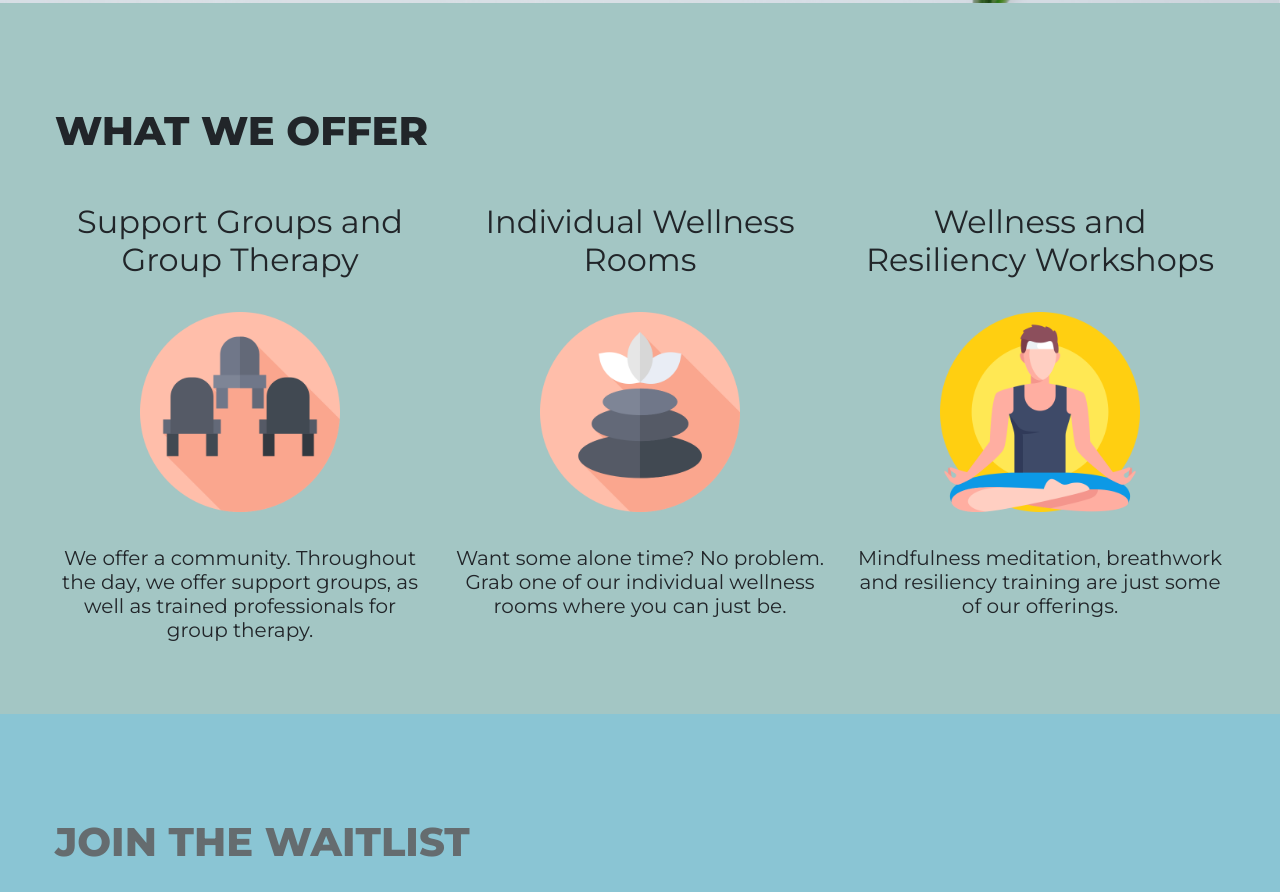
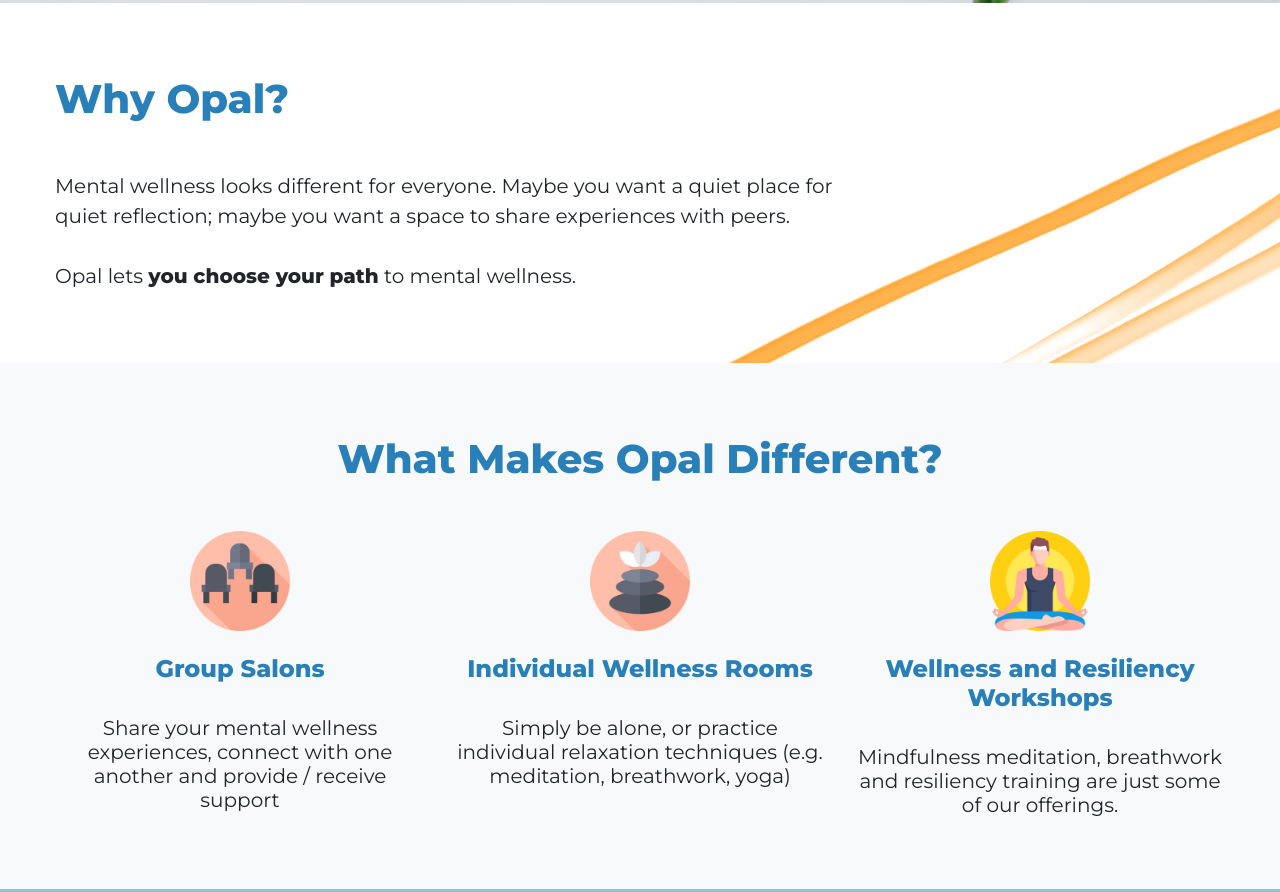
Before and after one commit to rosshochwert/mentalwellness, a website: page src/index.html in a window 1280 px wide. Shown: the part 747-1639 px from the top of the page. Drawn offline with nearby package versions, Linux system fonts and the light colour scheme.

Commit message:
more revisions

```diff
--- a/src/css/style.css
+++ b/src/css/style.css
@@ -30,7 +30,30 @@
 	width: 60%;
 }
 
-.joinSection{
+.whyOpal{
+	text-align: left;
+	padding-top: 40px;
+	padding-bottom: 40px;
+	color:#2980b9;
+}
+
+.opalDifCenter{
+	text-align: center;
+	padding-top: 40px;
+	padding-bottom: 40px;
+	color:#2980b9;
+}
+
+.opalDifferent{
+	text-align: left;
+	max-width: 800px;
+	font-size: 20px;
+}
+
+.offerTitles{
+	text-align: center;
+	color:#2980b9;
+	font-weight: 600;
 }
 
 
@@ -80,6 +103,17 @@
 	background-repeat: no-repeat;
 }
 
+.backgroundImageWhy{
+	background-image: url("/img/randomlines.png");
+	background-position: 0px -900px;
+	background-size: auto;
+	background-repeat: no-repeat;
+}
+
+.topJoin, .topJoin:hover{
+	color:white;
+}
+
 .descriptionText{
 	margin-top: 50px;
 	max-width: 600px;
@@ -111,6 +145,9 @@
 }
 
 @media (max-width: 767px){
+	.backgroundImageWhy{
+	background-position: -100px -200px;
+}
 	#intro{
 		text-align: center;
 	}
--- a/src/index.html
+++ b/src/index.html
@@ -1,12 +1,8 @@
 <!doctype html>
-
 <html lang="en">
    <head>
-
       <meta charset="utf-8">
-
       <title>Opal</title>
-
       <meta charset="utf-8">
       <meta name="viewport" content="width=device-width, initial-scale=1, shrink-to-fit=no">
       <link rel="apple-touch-icon" sizes="180x180" href="/apple-touch-icon.png">
@@ -16,23 +12,15 @@
       <link rel="mask-icon" href="/safari-pinned-tab.svg" color="#355abc">
       <meta name="msapplication-TileColor" content="#355abc">
       <meta name="theme-color" content="#ffffff">
-
       <meta name="twitter:image" content="" />
       <meta property="og:image" content="" />
       <meta name="description" content="" />
-
       <link rel="stylesheet" href="https://stackpath.bootstrapcdn.com/bootstrap/4.5.2/css/bootstrap.min.css" integrity="sha384-JcKb8q3iqJ61gNV9KGb8thSsNjpSL0n8PARn9HuZOnIxN0hoP+VmmDGMN5t9UJ0Z" crossorigin="anonymous">
       <link href="https://fonts.googleapis.com/css2?family=Montserrat:wght@200;400;800&display=swap" rel="stylesheet">
       <link rel="stylesheet" href="css/style.css?v=1.0">
       <link href="https://fonts.googleapis.com/css2?family=Homemade+Apple&family=Shadows+Into+Light&display=swap" rel="stylesheet">
-
-
-
-
    </head>
-
    <body>
-
       <div class="navbar navbar-light navbar-expand-lg fixed-top bg-light p-4 shadow">
          <div class="container">
             <a class="navbar-brand headerFont" href="#">
@@ -42,20 +30,18 @@
                <ul class="navbar-nav">
                   <a class="nav-link" href=""></a>
                   <a class="nav-link" href="/#offer">How It Works</a>
-            <a class="nav-link" href="/#join">About</a>
+                  <a class="nav-link" href="#">About</a>
                </ul>
             </div>
             <div>
-          <button class="btn joinButton">Join Now</button>
+               <button class="btn joinButton"><a class="topJoin" href="/#join">Join Now</a></button>
             </div>
             <button class="navbar-toggler toggler" type="button" data-toggle="collapse" data-target="#navbarCollapse" aria-controls="navbarCollapse" aria-expanded="false" aria-label="Toggle navigation">
             <span class="navbar-toggler-icon"></span>
             </button>
          </div>
       </div>
-
       <div style="height:50px"></div>
-
       <div class="backgroundImage" style="height:700px;">
          <div class="container d-flex align-items-center h-100" style="max-width: 1200px;">
             <div class="row">
@@ -76,66 +62,74 @@
                      </div>
                   </div>
                   <div class="col-2">
-
                   </div>
                </div>
             </div>
          </div>
       </div>
+      <div style="background-color: #fff" class="backgroundImageWhy">
+         <div style="height:32px" id="why"></div>
+         <div class="container" style="max-width: 1200px;">
+            <h1 class="whyOpal"><b>Why Opal?</b></h1>
+            <div class="opalDifferent">
+              Mental wellness looks different for everyone. Maybe you want a quiet place for quiet reflection; maybe you want a space to share experiences with peers. <br /><br />Opal lets <b>you choose your path</b> to mental wellness.
+            </div>
 
-
-<div style="background-color: #A3C6C4">
-  <div style="height:64px" id="offer"></div>
-
+          </div>
+          <div style="height:72px"  id="offer"></div>
+      </div>
+      <div style="background-color: #f8f9fa">
+        <div style="height:32px"></div>
         <div class="container" style="max-width: 1400px;">
-  <h1 style="text-align: left;padding: 40px"><b>WHAT WE OFFER</b></h1>
+           <h1 class="opalDifCenter"><b>What Makes Opal Different?</b></h1>
             <div class="row" style="padding-left: 40px;padding-right: 40px">
                <div class="col-md-4 col-xs-12 h-100">
-      <div><h2 style="text-align: center;">Support Groups and Group Therapy</h2></div>
-      <br/>
-      <div style="max-width: 200px" class="mx-auto">
+                  <div style="max-width: 100px" class="mx-auto">
                      <img src="img/group-therapy.png"/ class="img-fluid">
                   </div>
                   <br/>
                   <div>
-        <h5 style="text-align: center;padding-top: 10px">We offer a community. Throughout the day, we offer support groups, as well as trained professionals for group therapy.</h5>
+                     <h4 class="offerTitles">Group Salons</h4>
+                  </div>
+                  <br/>
+                  <div>
+                     <h5 style="text-align: center;">Share your mental wellness experiences, connect with one another and provide / receive support</h5>
                   </div>
                   <div class="mobilePadding"></div>
-
                </div>
                <div class="col-md-4 col-xs-12 h-100">
-      <div><h2 style="text-align: center;">Individual Wellness Rooms</h2></div>
-      <br/>
-      <div style="max-width: 200px" class="mx-auto">
+                  <div style="max-width: 100px" class="mx-auto">
                      <img src="img/zen.png"/ class="img-fluid">
                   </div>
+                  <br />
+                  <div>
+                     <h4 class="offerTitles">Individual Wellness Rooms</h4>
+                  </div>
                   <br/>
-      <h5 style="text-align: center;padding-top: 10px">Want some alone time? No problem. Grab one of our individual wellness rooms where you can just be.</h5>
+                  <h5 style="text-align: center">Simply be alone, or practice individual relaxation techniques (e.g. meditation, breathwork, yoga)</h5>
                   <div class="mobilePadding"></div>
                </div>
                <div class="col-md-4 col-xs-12">
-      <div><h2 style="text-align: center;">Wellness and Resiliency Workshops</h2></div>
-            <br/>
-
-      <div style="max-width: 200px" class="mx-auto">
+                  <div style="max-width: 100px" class="mx-auto">
                      <img src="img/meditation.png"/ class="img-fluid">
                   </div>
+                  <br />
+                  <div>
+                     <h4 class="offerTitles">Wellness and Resiliency Workshops</h4>
+                  </div>
                   <br/>
-       <h5 style="text-align: center;padding-top: 10px">Mindfulness meditation, breathwork and resiliency training are just some of our offerings.</h5>
+                  <h5 style="text-align: center;">Mindfulness meditation, breathwork and resiliency training are just some of our offerings.</h5>
                   <div class="mobilePadding"></div>
                </div>
             </div>
           </div>
-  <div style="height:64px" id="#join"></div>
-
+            <div style="height:64px"></div>
          </div>
-
-<div style="background-color: #8AC5D4; height:1000px">
+      </div>
+      <div style="background-color: #8AC5D4;">
       <div style="height:64px" id="join"></div>
-
       <div class="container" style="max-width: 1400px;">
-  <h1 style="text-align: left;padding: 40px;color:#656C6F"><b>JOIN THE WAITLIST</b></h1>
-
+         <h1 style="text-align: center;padding: 40px;color:#000"><b>JOIN THE WAITLIST</b></h1>
          <div class="container d-flex justify-content-center align-items-center h-100" style="max-width: 1000px;">
             <div>
                <h3 style="text-align: center;color:#656C6F">Want to hear more? <br />Join our waitlist and be the first to know.</h3>
@@ -150,15 +144,18 @@
             </div>
          </div>
        </div>
+        <div style="height:64px"></div>
 
-
+      </div>
+     <!--  <div>
+        <div class="container" style="max-width: 1400px;height:400px;align-items:center">
+            <div style="text-align:center;padding-top:200px;">If you’re experiencing an emergency and need immediate help, call 911 or go to the nearest emergency room.</div>
+        </div>
+      </div> -->
       <script src="https://cdnjs.cloudflare.com/ajax/libs/animejs/2.0.2/anime.min.js"></script>
-
       <script src="js/script.js"></script>
-
       <script src="https://code.jquery.com/jquery-3.5.1.slim.min.js" integrity="sha384-DfXdz2htPH0lsSSs5nCTpuj/zy4C+OGpamoFVy38MVBnE+IbbVYUew+OrCXaRkfj" crossorigin="anonymous"></script>
       <script src="https://cdn.jsdelivr.net/npm/popper.js@1.16.1/dist/umd/popper.min.js" integrity="sha384-9/reFTGAW83EW2RDu2S0VKaIzap3H66lZH81PoYlFhbGU+6BZp6G7niu735Sk7lN" crossorigin="anonymous"></script>
-
       <script src="https://stackpath.bootstrapcdn.com/bootstrap/4.5.2/js/bootstrap.bundle.min.js" type="text/javascript"></script>
    </body>
 </html>
```
Also changed, not shown: src/img/randomlines.png (added), src/img/whyback2.jpg (added), src/img/whyback3.jpg (added), src/img/whyback4.jpg (added), src/img/whybackground.jpg (added), 1 other file. Lines whose indentation alone changed are shown as unchanged.
